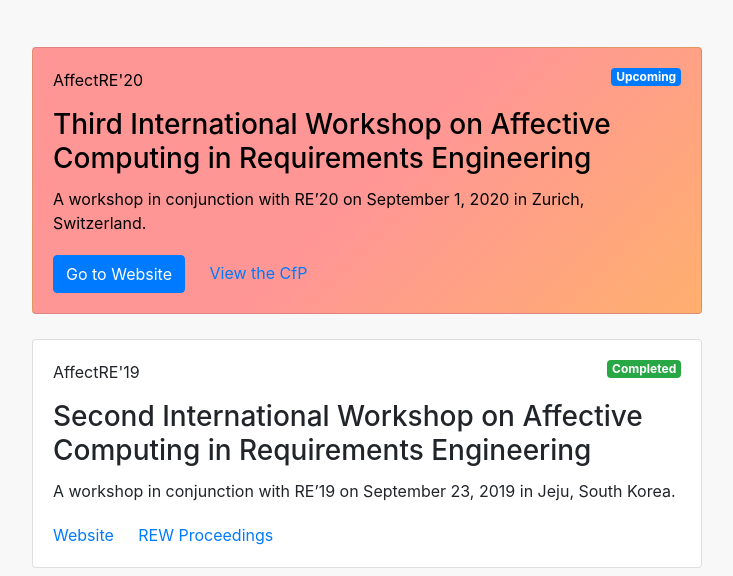
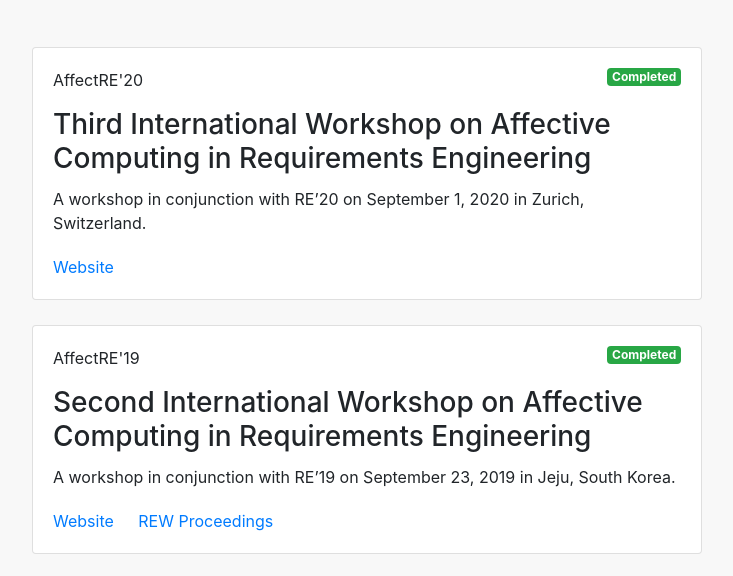
Before and after one commit to AffectRE/affectre.github.io, a plain HTML site: page index.html in a window 1280 px wide. Shown: the part 187-763 px from the top of the page, without its empty margins (273-1006 px from the left). Drawn offline with nearby package versions, Linux system fonts and the light colour scheme.

Commit message:
Mark AffectRE20 as completed

```diff
--- a/index.html
+++ b/index.html
@@ -48,15 +48,17 @@
 					<p><b>AffectRE</b> workshops:</p>
 				</div>
 
-			    <div class="card card-affectRE20">
+			    <div class="card">
 					<div class="card-body">
-						<p>AffectRE'20 <span class="float-sm-right badge badge-primary">Upcoming</span></p>
+						<p>AffectRE'20 <span class="float-sm-right badge badge-success">Completed</span></p>
 						<h3 class="card-title">Third International Workshop on Affective Computing in Requirements Engineering</h3>
 						<p class="card-text">A workshop in conjunction with RE’20 on September 1, 2020 in Zurich, Switzerland.</p>
 					</div>
 					<div class="card-body">
-						<a target="_blank" class="card-link btn btn-primary" href="https://affectre.github.io/2020/">Go to Website</a>
-						<a target="_blank" class="card-link" href="https://affectre.github.io/2020/AffectRE20-cfp.pdf">View the CfP</a>
+						<a target="_blank" class="card-link" href="https://affectre.github.io/2020/">Website</a>
+						<!-- Proceedings not yet available
+						<a target="_blank" class="card-link" href="#">Proceedings</a>
+						-->
 					</div>
 				</div>
 
```
